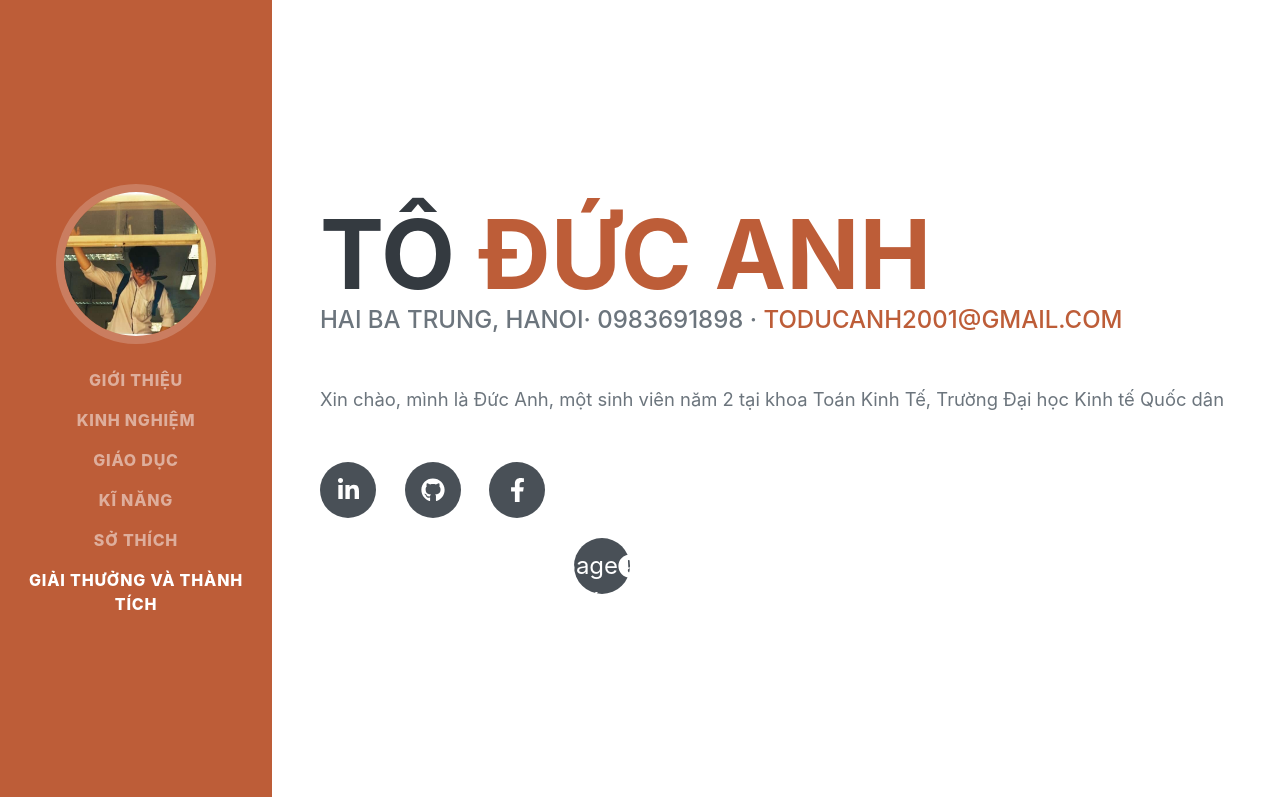
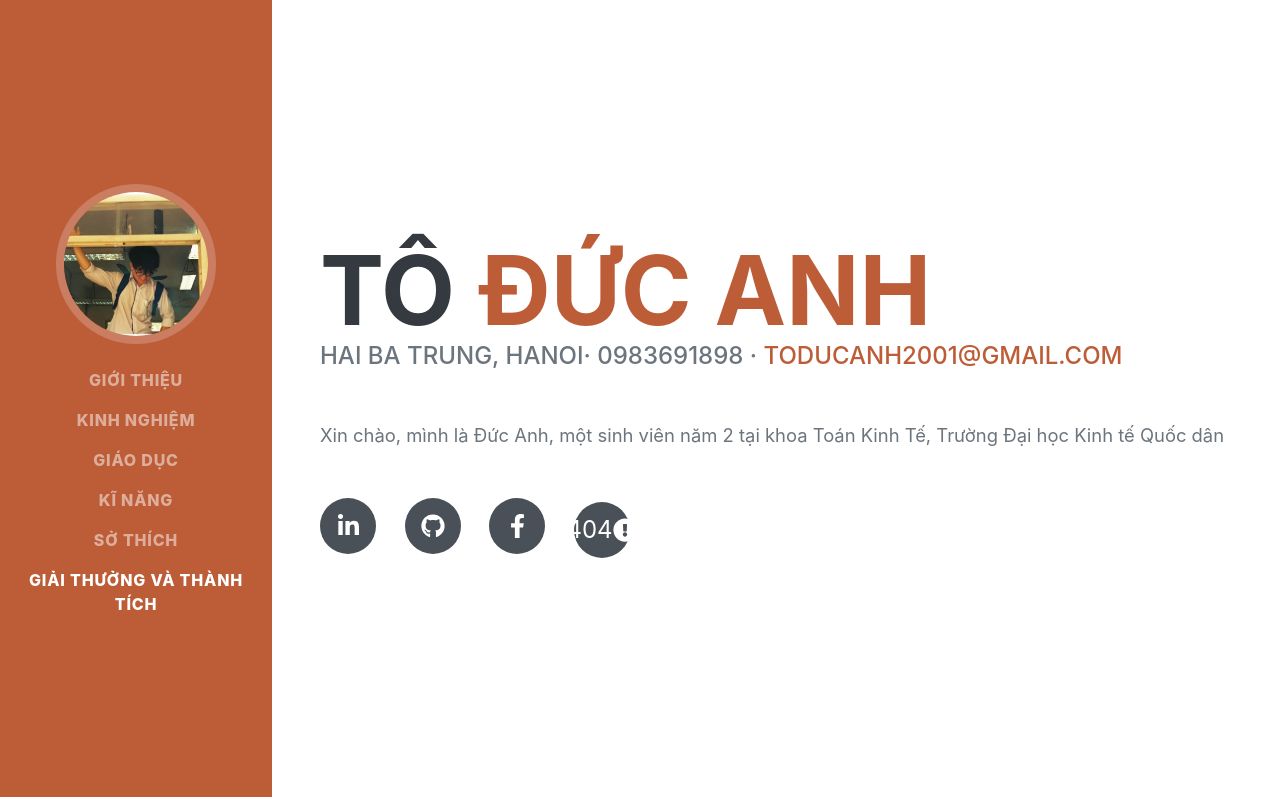
Before and after one commit to Hyprnx/hyprnx.github.io, a plain HTML site: page index.html in a window 1280 px wide. Shown: the top 797 px of the page. Drawn offline with nearby package versions, Linux system fonts and the light colour scheme; a web font is replaced by a local one.

Commit message:
Update index.html

```diff
--- a/index.html
+++ b/index.html
@@ -54,7 +54,7 @@
                         <a class="social-icon" href="https://www.linkedin.com/in/Duc-Anh-To"><i class="fab fa-linkedin-in"></i></a>
                         <a class="social-icon" href="https://github.com/Hyprnx"><i class="fab fa-github"></i></a>
                         <a class="social-icon" href="https://www.facebook.com/Hypernix/"><i class="fab fa-facebook-f"></i></a>
-                        <a class="social-icon" href="404.html">Một 404 page khá vui<i class="fa fa-exclamation-circle" aria-hidden="true"></i></a>
+                        <a class="social-icon" href="404.html">404<i class="fa fa-exclamation-circle" aria-hidden="true"></i></a>
                     </div>
                 </div>
             </section>
```
